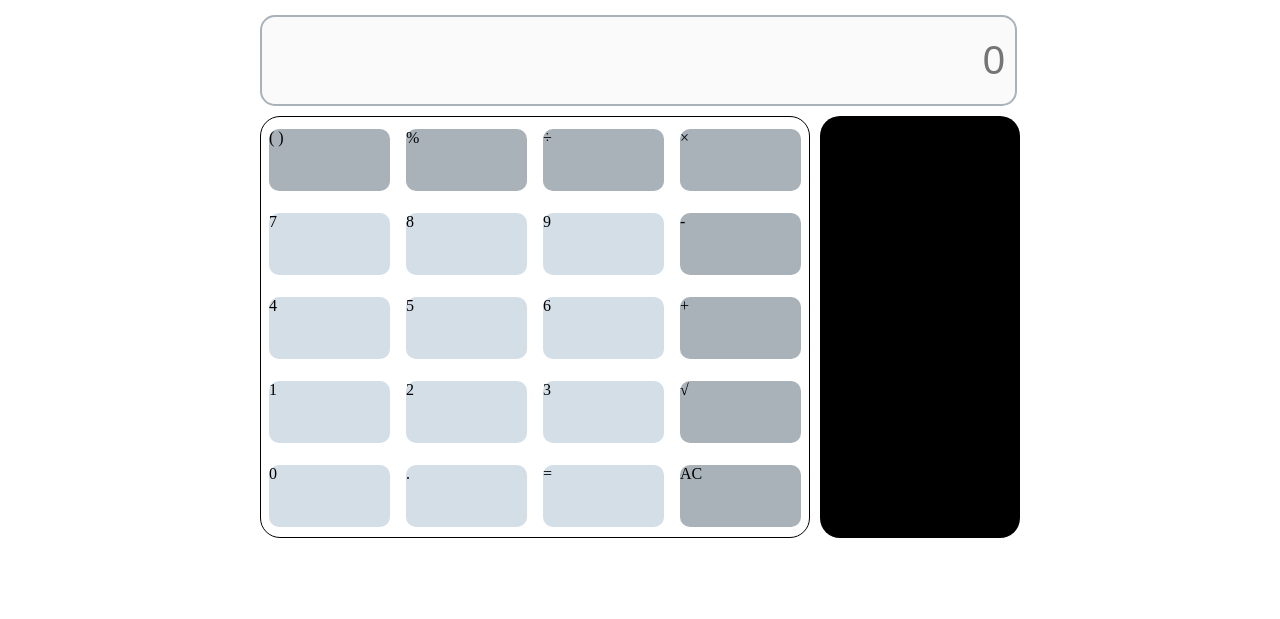
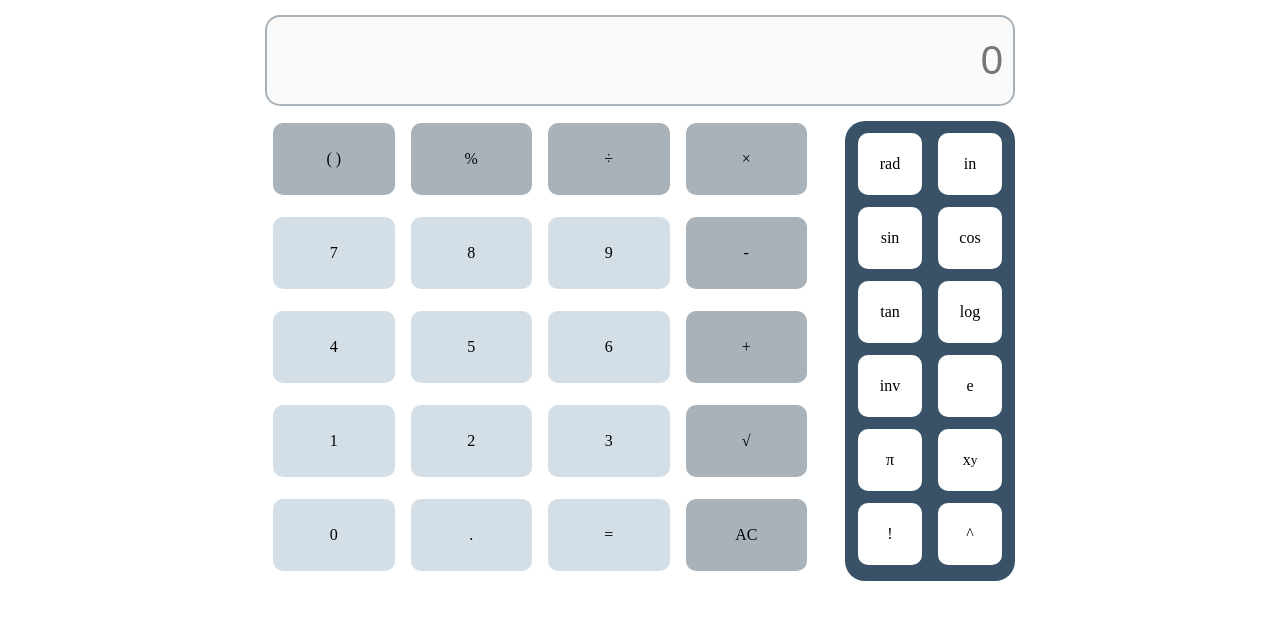
Before and after one commit to lucasjstn/Brain-Calc, a plain HTML site: page index.html in a window 1280 px wide. Shown: the part 69-688 px from the top of the page. Drawn offline with Linux system fonts and the light colour scheme.

Commit message:
adding side buttons and styling them

```diff
--- a/css/main.css
+++ b/css/main.css
@@ -24,7 +24,7 @@ header {
   padding: 0px 10px 0px 0px;
   /* background-color: red; */
   /* top right bottom left */
-  width: 757px;
+  width: 750px;
   height: 91px;
   margin: 20px 0px 0px 0px;
 }
@@ -56,31 +56,33 @@ header {
 
 .buttons-container {
   display: flex;
-
+  /* background-color: black; */
+  width: 750px;
 }
 
 .main-buttons-container {
-
   position: relative;
   align-items: center;
   justify-content: center;
   width: 550px;
   /* height: 50px; */
-  border: 1px solid black;
+  /* border: 1px solid black; */
   /* background-color: black; */
   border-radius: 20px;
   /* top right bottom left */
-  margin: 10px 0px 0px 0px;
+  margin: 5px 0px 0px 0px;
 }
 
 .side-buttons-container {
   /* position: relative; */
-  width: 200px;
-  /* height: 350px; */
-  background-color: black;
+  display: flex;
+  justify-content: center;
+  width: 170px;
+  /* height: 400px; */
+  background-color: #395268;
   border-radius: 20px;
   /* top right bottom left */
-  margin: 10px 0px 0px 10px;
+  margin: 15px 0px 0px 30px;
 }
 .row-of-buttons {
   position: relative;
@@ -88,21 +90,33 @@ header {
   display: flex;
   flex-direction: row;
 }
-
-.button {
-  width: 134px;
+.side-buttons {
+  display: flex;
+  justify-content: center;
+  align-items: center;
+  width: 64px;
   height: 62px;
   margin: 12px 8px 10px 8px;
   border-radius: 10px;
-  background-color:#A9B2B9;
+  background-color: white;
+}
+.button {
+  display: flex;
+  justify-content: center;
+  align-items: center;
+  width: 144px;
+  height: 72px;;
+  margin: 12px 8px 10px 8px;
+  border-radius: 10px;
+  background-color: #a9b2b9;
 }
 
-#digit{
-  width: 134px;
-  height: 62px;
+#digit {
+  width: 144px;
+  height: 72px;;
   margin: 12px 8px 10px 8px;
   border-radius: 10px;
-  background-color: #D4DEE7;
+  background-color: #d4dee7;
 }
 
 .button:hover {
--- a/index.html
+++ b/index.html
@@ -68,10 +68,28 @@
               <div class="button" id="delete">AC</div>
             </div>
           </div>
+          <div class="side-buttons-container">
+            <div class="row-side-buttons">
 
-          <div class="side-buttons-container"></div>
+              <div class="side-buttons">rad</div>
+              <div class="side-buttons">sin</div>
+              <div class="side-buttons">tan</div>
+              <div class="side-buttons">inv</div>
+              <div class="side-buttons">&#960</div>
+              <div class="side-buttons">!</div>
+            </div>
+            <div class="row-side-buttons">
 
+              <div class="side-buttons">in</div>
+              <div class="side-buttons">cos</div>
+              <div class="side-buttons">log</div>
+              <div class="side-buttons">e</div>
+              <div class="side-buttons">x<sup>y</sup></div>
+              <div class="side-buttons">^</div>
+            </div>
           </div>
+          </div>
+
 
 
 
```
